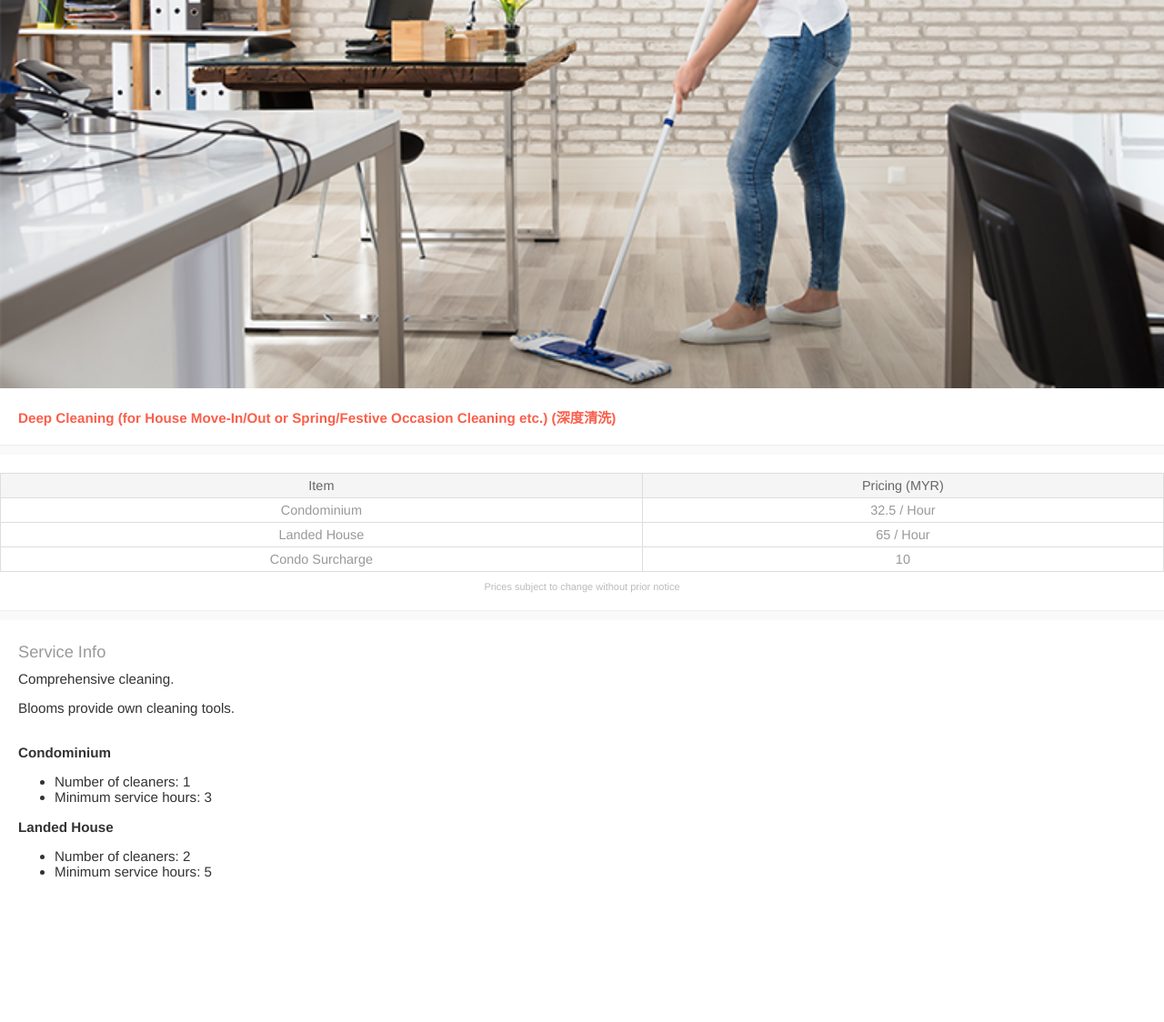
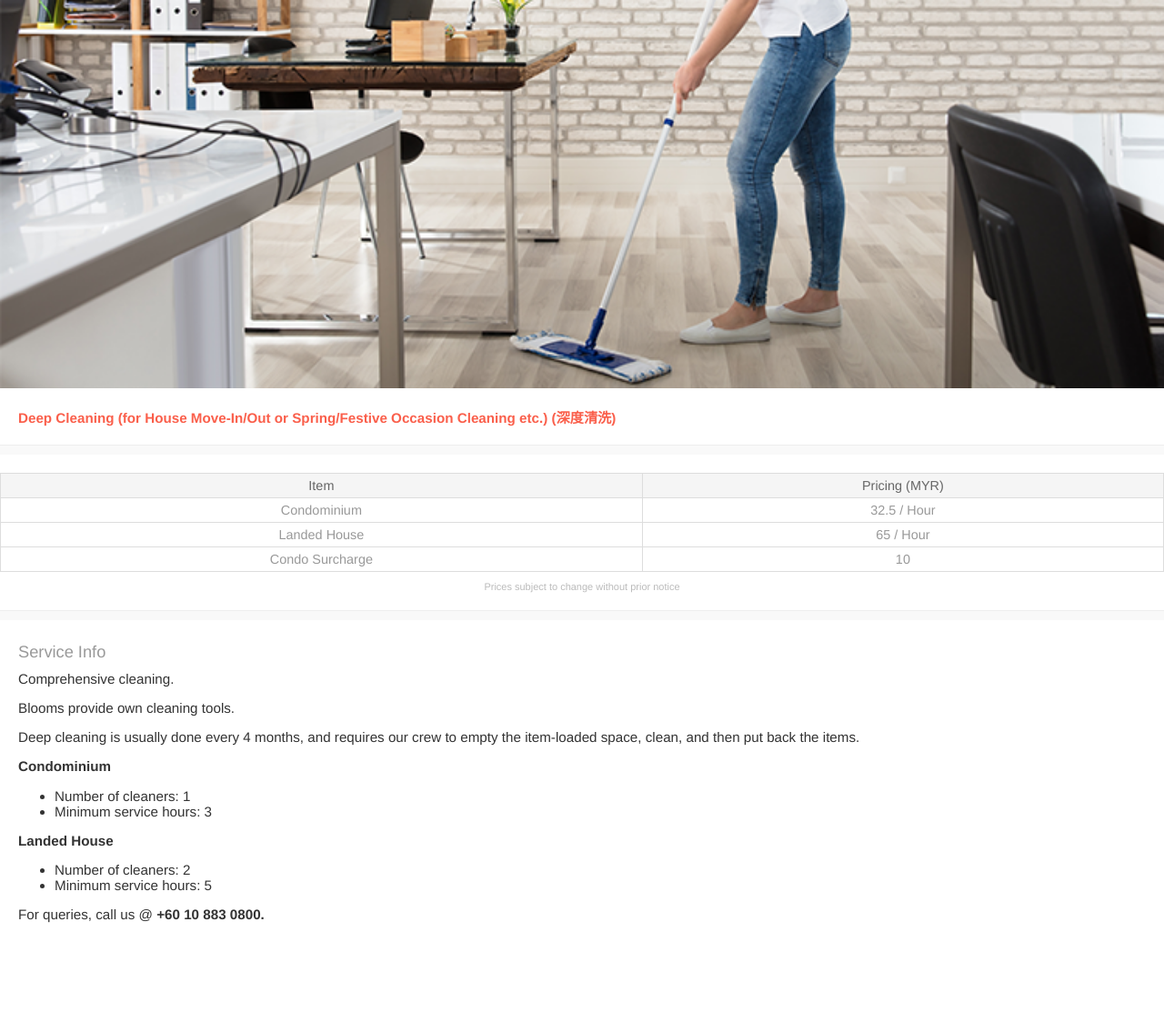
Before and after one commit to blooms-singapore/pages, a Jekyll site: the page built from en/services/cleaning-deep.html, in a window 1280 px wide. Shown: the whole page at 91% size. Built offline with Jekyll 4.4.1, drawn with Linux system fonts in a browser that asks for light colours; before the commit the page ends 1077 px from its top, so only the background shows below that.

Commit message:
Update cleaning-deep.html

```diff
--- a/en/services/cleaning-deep.html
+++ b/en/services/cleaning-deep.html
@@ -10,7 +10,7 @@ layout: service
 
   <p>Comprehensive cleaning.</p>
   <p>Blooms provide own cleaning tools. </p>
-
+    <p>Deep cleaning is usually done every 4 months, and requires our crew to empty the item-loaded space, clean, and then put back the items.
   <br>
    <p>
       <strong>Condominium</strong>
@@ -26,6 +26,8 @@ layout: service
          <li>Number of cleaners: 2</li>
          <li>Minimum service hours: 5</li>
      </ul>
+  <p>
+    For queries, call us @ <strong>+60 10 883 0800.</strong>
      </p>
   </div>
 </div>
```
